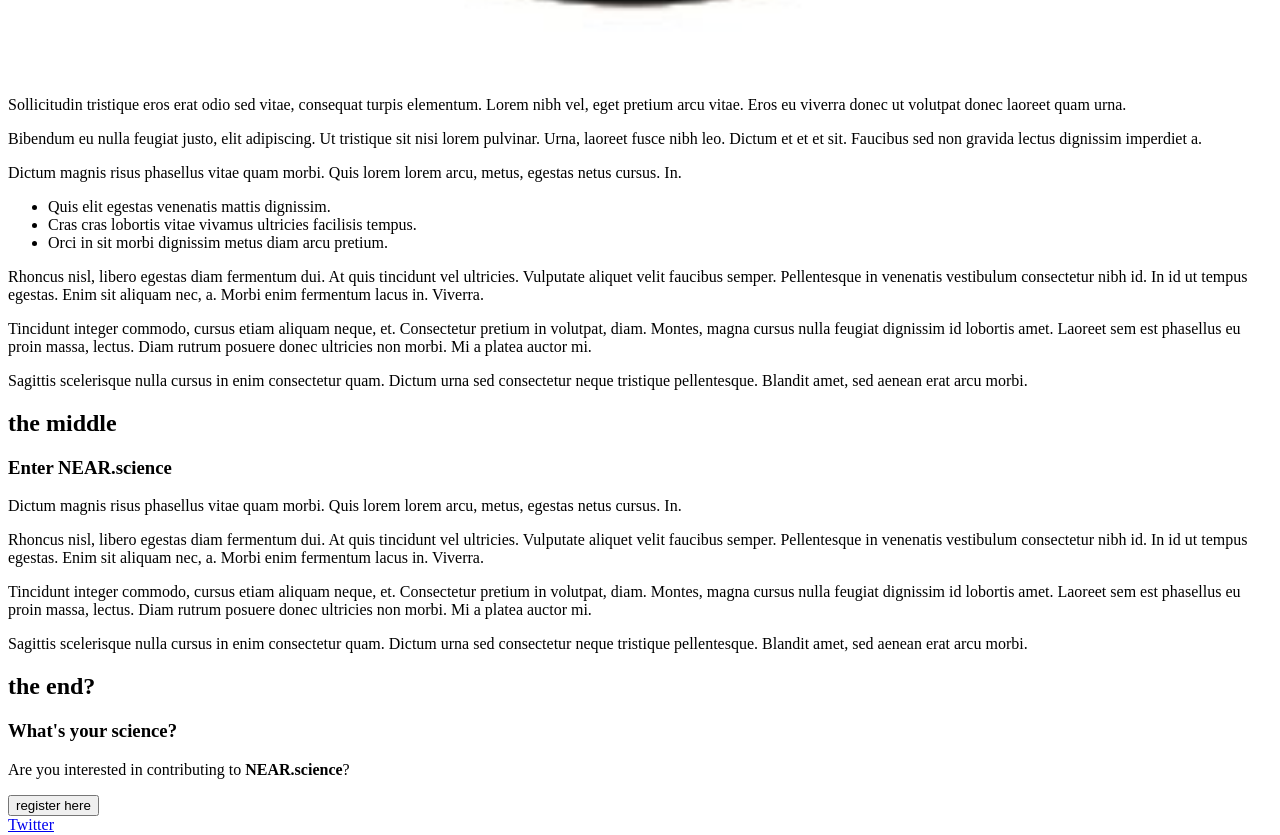
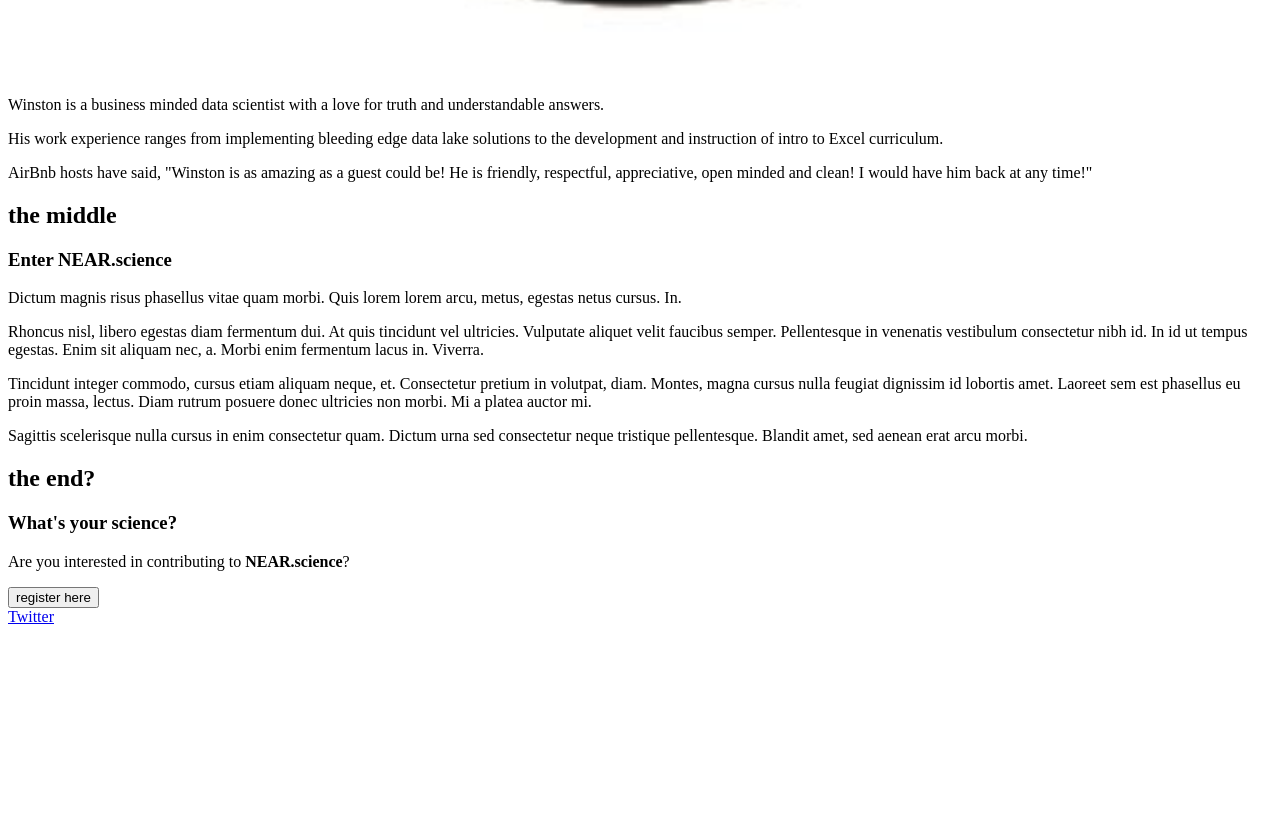
Before and after one commit to NEAR-Edu/near.science, a Vue app: page /about in a window 1280 px wide. Shown: the part 2628-3463 px from the top of the page. Built offline with nearby package versions, Linux system fonts and the light colour scheme.

Commit message:
Update AboutPage.vue

```diff
--- a/src/pages/AboutPage.vue
+++ b/src/pages/AboutPage.vue
@@ -29,17 +29,9 @@
         </div>
         <div class="mt-8 lg:mt-0">
           <div class="mt-5 space-y-2 prose text-gray-500 mx-auto lg:max-w-none lg:row-start-1 lg:col-start-1">
-            <p>Sollicitudin tristique eros erat odio sed vitae, consequat turpis elementum. Lorem nibh vel, eget pretium arcu vitae. Eros eu viverra donec ut volutpat donec laoreet quam urna.</p>
-            <p>Bibendum eu nulla feugiat justo, elit adipiscing. Ut tristique sit nisi lorem pulvinar. Urna, laoreet fusce nibh leo. Dictum et et et sit. Faucibus sed non gravida lectus dignissim imperdiet a.</p>
-            <p>Dictum magnis risus phasellus vitae quam morbi. Quis lorem lorem arcu, metus, egestas netus cursus. In.</p>
-            <ul class="list-disc list-inside">
-              <li>Quis elit egestas venenatis mattis dignissim.</li>
-              <li>Cras cras lobortis vitae vivamus ultricies facilisis tempus.</li>
-              <li>Orci in sit morbi dignissim metus diam arcu pretium.</li>
-            </ul>
-            <p>Rhoncus nisl, libero egestas diam fermentum dui. At quis tincidunt vel ultricies. Vulputate aliquet velit faucibus semper. Pellentesque in venenatis vestibulum consectetur nibh id. In id ut tempus egestas. Enim sit aliquam nec, a. Morbi enim fermentum lacus in. Viverra.</p>
-            <p>Tincidunt integer commodo, cursus etiam aliquam neque, et. Consectetur pretium in volutpat, diam. Montes, magna cursus nulla feugiat dignissim id lobortis amet. Laoreet sem est phasellus eu proin massa, lectus. Diam rutrum posuere donec ultricies non morbi. Mi a platea auctor mi.</p>
-            <p>Sagittis scelerisque nulla cursus in enim consectetur quam. Dictum urna sed consectetur neque tristique pellentesque. Blandit amet, sed aenean erat arcu morbi.</p>
+            <p>Winston is a business minded data scientist with a love for truth and understandable answers.</p>
+            <p>His work experience ranges from implementing bleeding edge data lake solutions to the development and instruction of intro to Excel curriculum.</p>
+            <p>AirBnb hosts have said, "Winston is as amazing as a guest could be! He is friendly, respectful, appreciative, open minded and clean! I would have him back at any time!"</p>
           </div>
         </div>
       </div>
```
